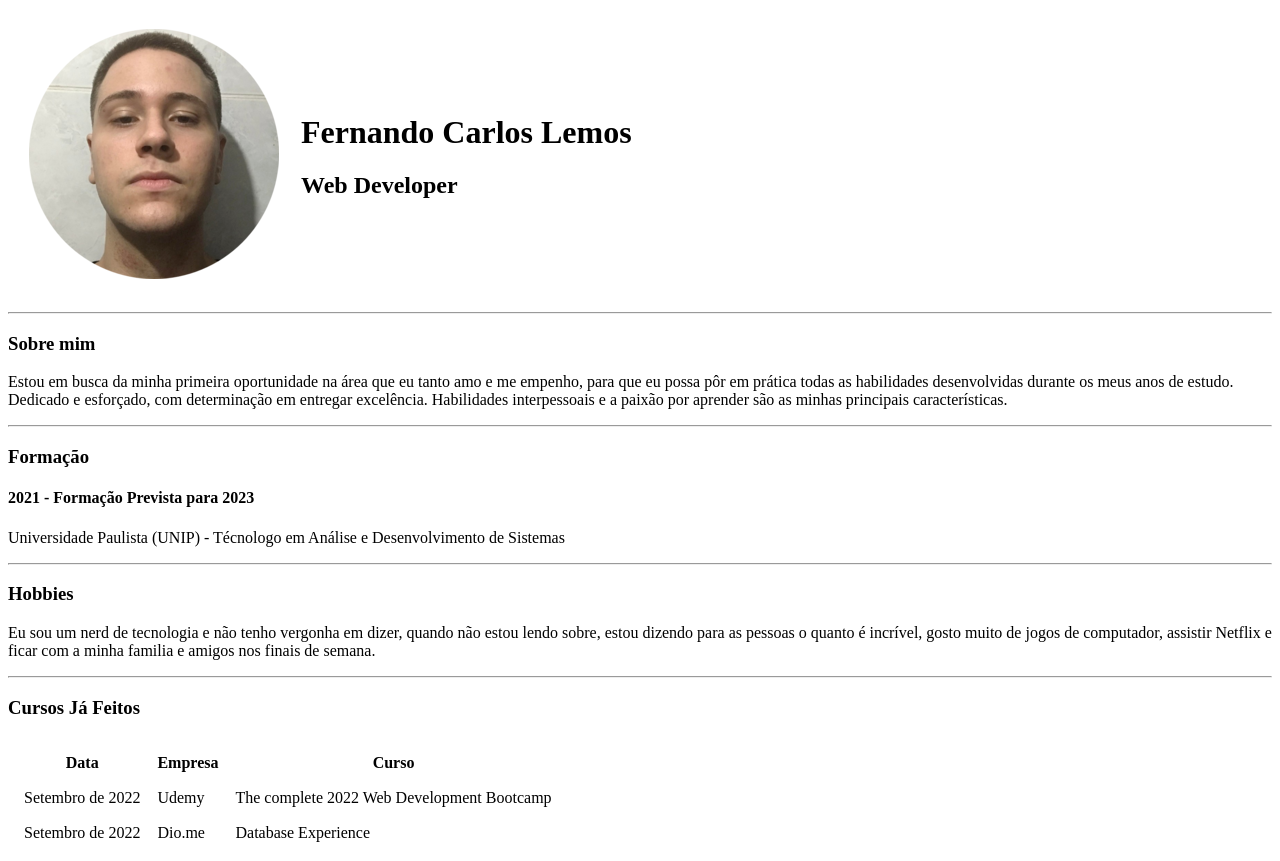
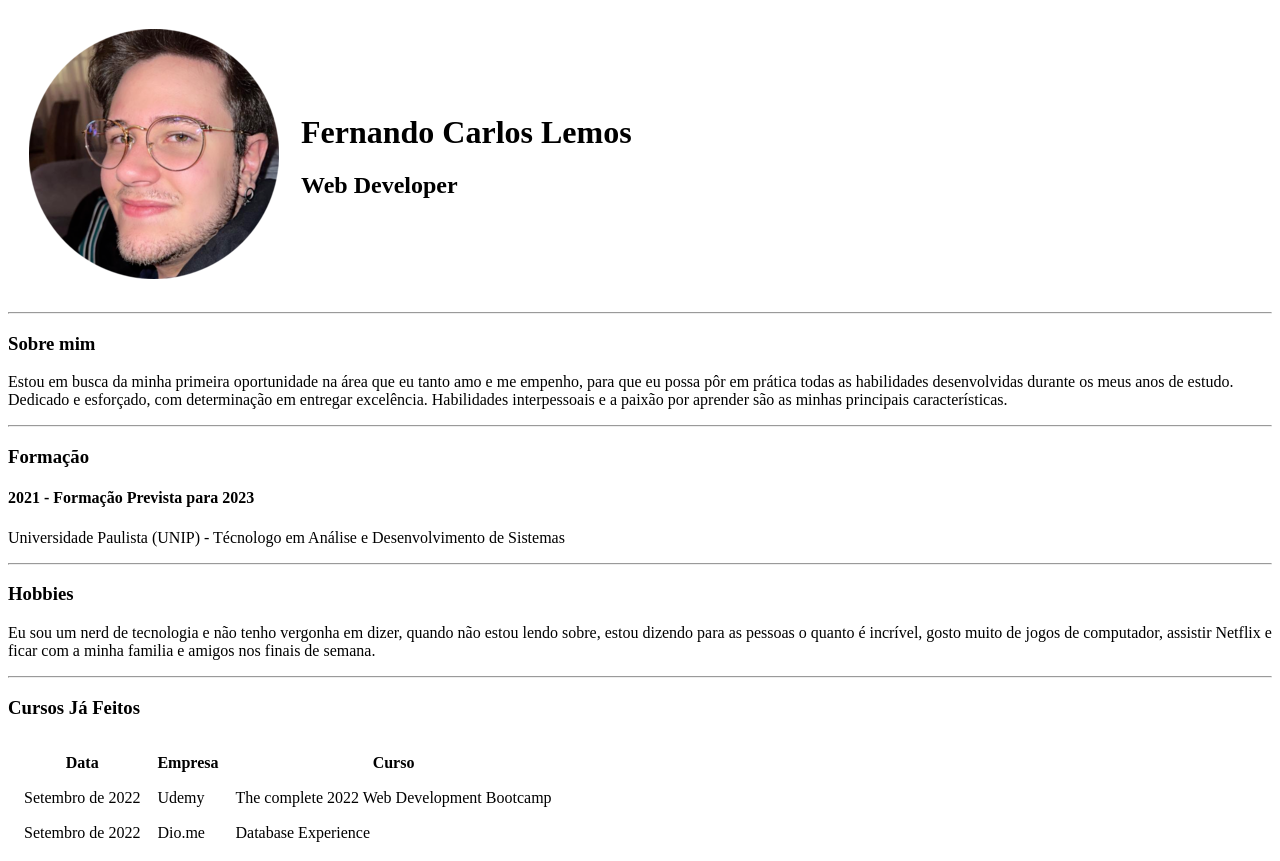
Before and after one commit to lemonaja/Cv-feito-apenas-com-HTML, a plain HTML site: page index.html in a window 1280 px wide. Shown: the top 861 px of the page. Drawn offline with Linux system fonts and the light colour scheme.

Commit message:
Mudei a foto de perfil do site

```diff
--- a/index.html
+++ b/index.html
@@ -11,7 +11,7 @@
 <body>
     <table cellspacing="20">
         <tr>
-        <td><img src="imagens/Foto-modified (1).png" alt="foto de perfil"></td>
+        <td><img src="imagens/fotodeperfil-modified (1).png" alt="foto de perfil"></td>
         <td><h1>Fernando Carlos Lemos
             <h2>Web Developer</h2>
             </h1>
```
Also changed, not shown: imagens/fotodeperfil-modified (1).png (added).
